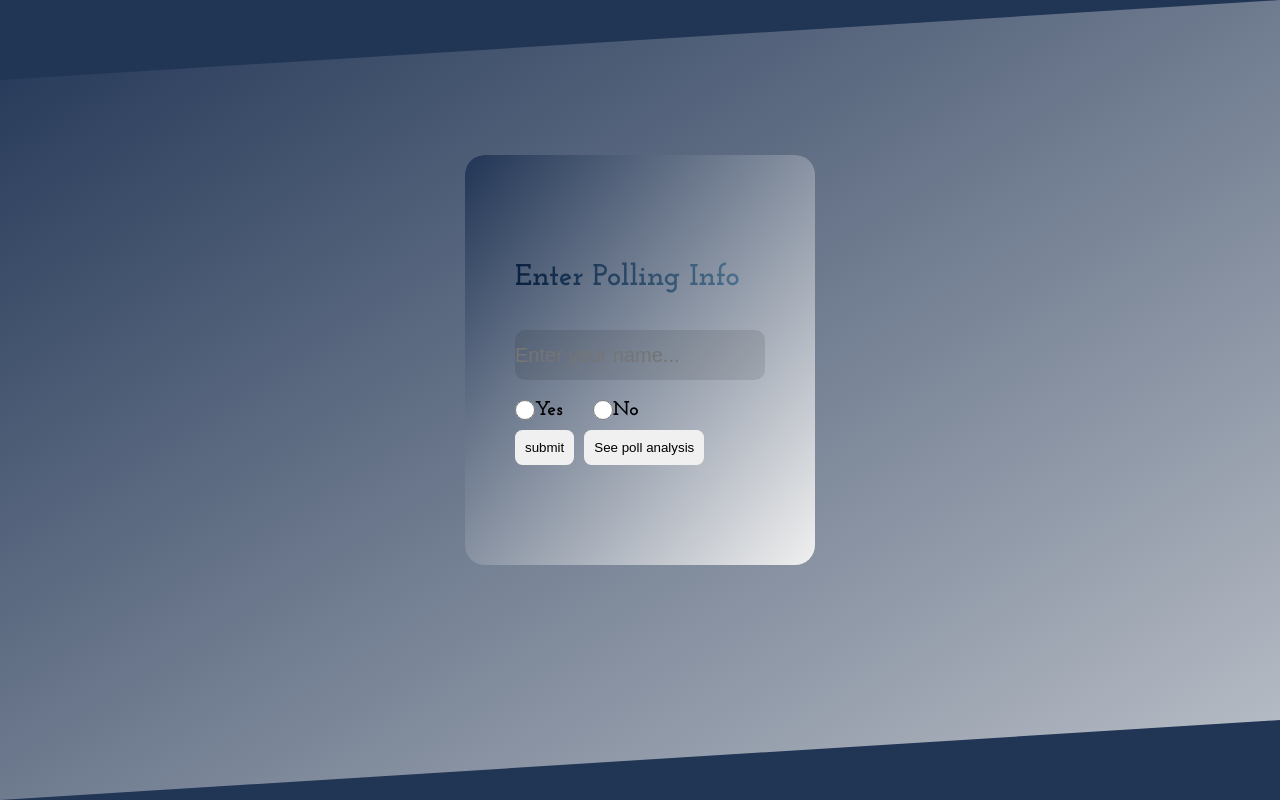
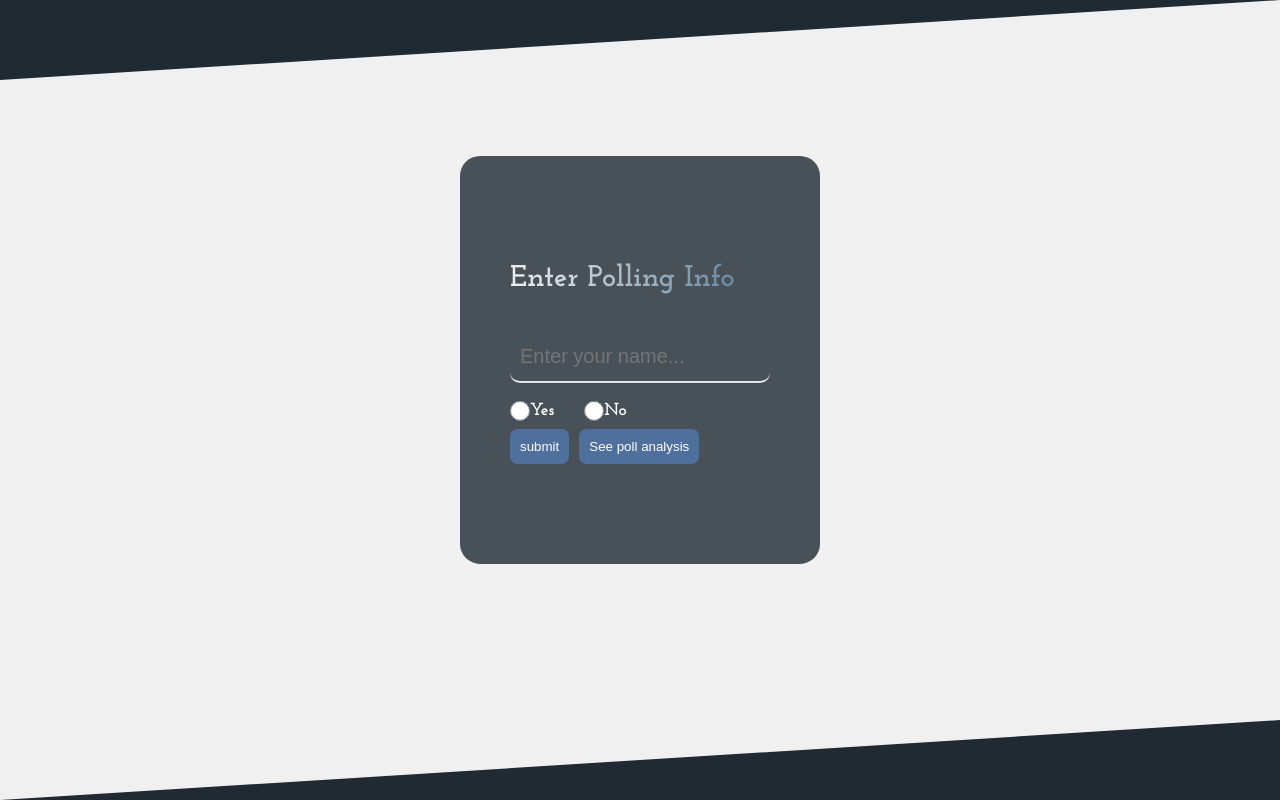
Before and after one commit to nishantjo-c/pollinganalysisassignment, a React (Vite) app in the folder app/: page /addpollchoice in a window 1280 px wide. Built offline with nearby package versions, Linux system fonts and the light colour scheme.

Commit message:
design ui still not satisfactory

```diff
--- a/app/src/App.scss
+++ b/app/src/App.scss
@@ -1,7 +1,8 @@
 @import './index.scss';
 .page{
   height: 100vh;
-  background-image: linear-gradient(to right bottom, rgba(#213555, 1), rgba(#F0F0F0, 1));
+  // background-image: linear-gradient(to right bottom, rgba(#213555, 1), rgba(#F0F0F0, 1));
+  background-color: #F0F0F0;
   clip-path: polygon(0% 10%, 100% 0%, 100% 90%, 0% 100%);
   position: relative;
 }
@@ -30,17 +31,18 @@
 
   }
   &__button{
-    background-color: #F0F0F0;
+    background-color: #4F709C;
     padding: 1rem;
     border-radius: .75rem;
+    color: white;
     @include respond(less-phone){
       // padding: .75rem 1rem;
       // font-size: 1.35rem;
     }
 
     &:hover{
-      background-color: rgba(cyan, .5);
-      color: white;
+      background-color: rgba(#213555, .5);
+      color: black;
       cursor: pointer;
     }
 
--- a/app/src/components/AddPoll.module.scss
+++ b/app/src/components/AddPoll.module.scss
@@ -1,6 +1,8 @@
 @import '../index.scss';
 .wrapper{
-  background-image: linear-gradient(to right bottom, rgba(#213555, .75), rgba(#F0F0F0, .75));
+  // background-image: linear-gradient(to right bottom, rgba(#213555, .75), rgba(#F0F0F0, .75));
+  background-color: #F0F0F0;
+
   clip-path: polygon(0% 10%, 100% 0%, 100% 90%, 0% 100%);
   height: 100vh;
 }
@@ -17,7 +19,8 @@
   padding: 10rem 5rem;
   // border: 1px solid black;
   border-radius: 2rem;
-  background-image: linear-gradient(to right bottom, rgba(#213555, 1), rgba(#F0F0F0, 1));
+  // background-image: linear-gradient(to right bottom, rgba(#213555, 1), rgba(#F0F0F0, 1));
+  background-color: rgba(#1f2a33, .8);
   @include respond(phone){
     padding: 8rem 3.5rem;
     top: 50%;
@@ -25,7 +28,7 @@
 
   &__title{
     font-size: 3rem;
-    background: linear-gradient(90deg,  #09203F, #537895 );
+    background: linear-gradient(90deg,  #F0F0F0, #537895 );
     background-clip: text;
     -webkit-text-fill-color: transparent;
 
@@ -43,14 +46,16 @@
     }
 
     &_name{
-      background-color: rgba(transparent, .1);
+      background-color: transparent;
+      border-bottom: 2px solid#F0F0F0;
       height: 5rem;
       width: 25rem;
       font-size: 2rem;
       outline: none;
       border-radius: 1rem;
       margin-bottom: 1.5rem;
-
+      color: white;
+      padding-left: 1rem;
       @include respond(phone){
         font-size: 1.5rem;
         height: 3.5rem;
@@ -71,6 +76,7 @@
       // background-color: rebeccapurple;
       display: flex;
       align-items: center;
+
       margin-bottom: .5rem;
       @include respond(phone){
         margin-top: 1rem;
@@ -86,7 +92,8 @@
 
       }
       &_label{
-        font-size: 2rem;
+        font-size: 1.75rem;
+        color: white;
         @include respond(phone){
           font-size: 1.5rem;
         }
@@ -97,17 +104,18 @@
     }
 
     &_button{
-      background-color: #F0F0F0;
+      background-color: #4F709C;
       padding: 1rem;
       border-radius: .75rem;
+      color: white;
 
       @include respond(phone){
         width: 7rem;
       }
 
       &:hover{
-        background-color: rgba(cyan, .5);
-        color: white;
+        background-color: rgba(#213555, .5);
+        color: black;
         cursor: pointer;
       }
     }
--- a/app/src/components/PollAnalysis.jsx
+++ b/app/src/components/PollAnalysis.jsx
@@ -101,8 +101,8 @@ export default function PollAnalysis() {
         <h1 className={PollAnalysisSCSS.about}>Voters</h1>
         <Data />
         <h1 className={PollAnalysisSCSS.about}>
-          Left shows the bar graph with the total no of vote choices and Right
-          shows the Line chart with total vote choices by date{" "}
+          Left shows the bar graph with the total no of <i>vote choices</i> &
+          Right shows the Line chart with total <i>vote choices by date</i>{" "}
         </h1>
         <div className={PollAnalysisSCSS.container__charts}>
           <div className={PollAnalysisSCSS.barchart}>
--- a/app/src/components/PollAnalysisSCSS.module.scss
+++ b/app/src/components/PollAnalysisSCSS.module.scss
@@ -102,4 +102,5 @@
 .about{
   font-size: 2.5rem;
   margin: 0 2rem;
+  color: white;
 }
--- a/app/src/index.scss
+++ b/app/src/index.scss
@@ -16,7 +16,7 @@ html{
 }
 
 body{
-  background-color: #213555;
+  background-color: #1f2a33;
 }
 @mixin respond($breakpoint){
   @if $breakpoint == less-phone {
```
